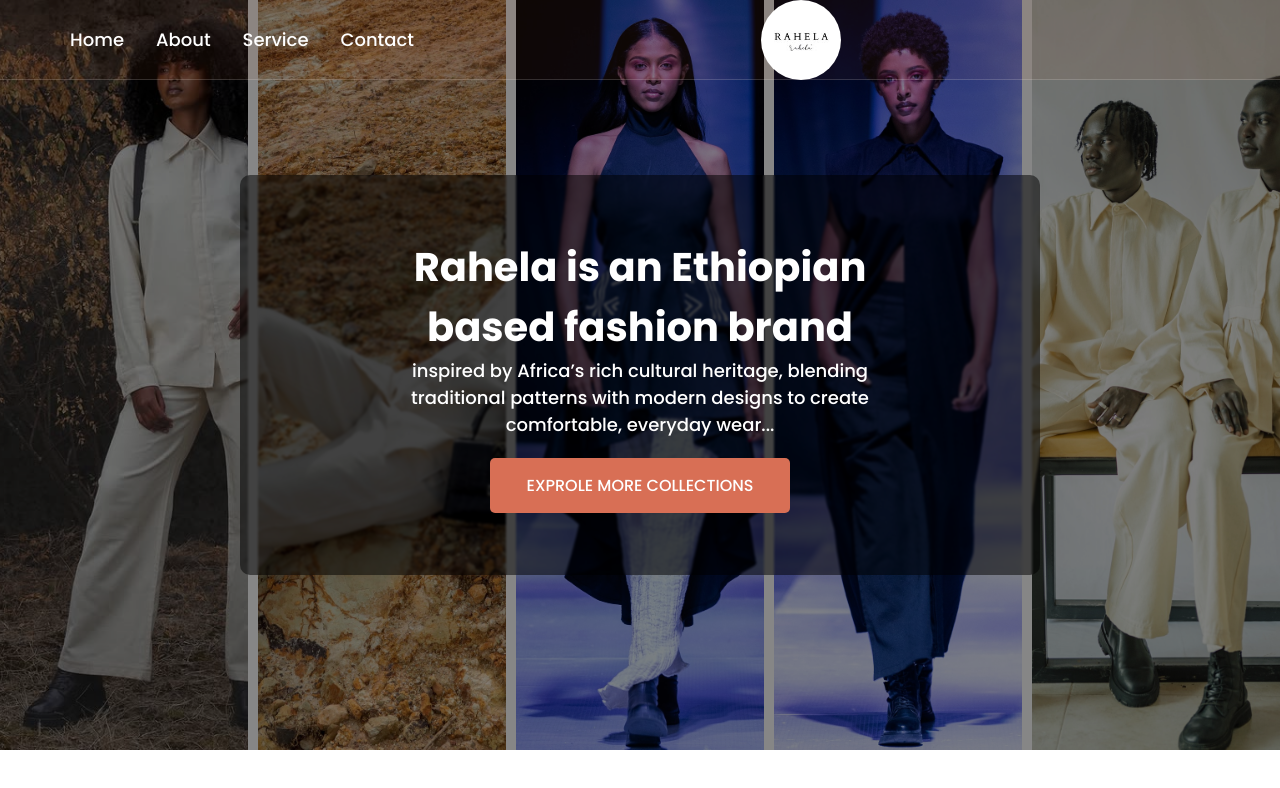
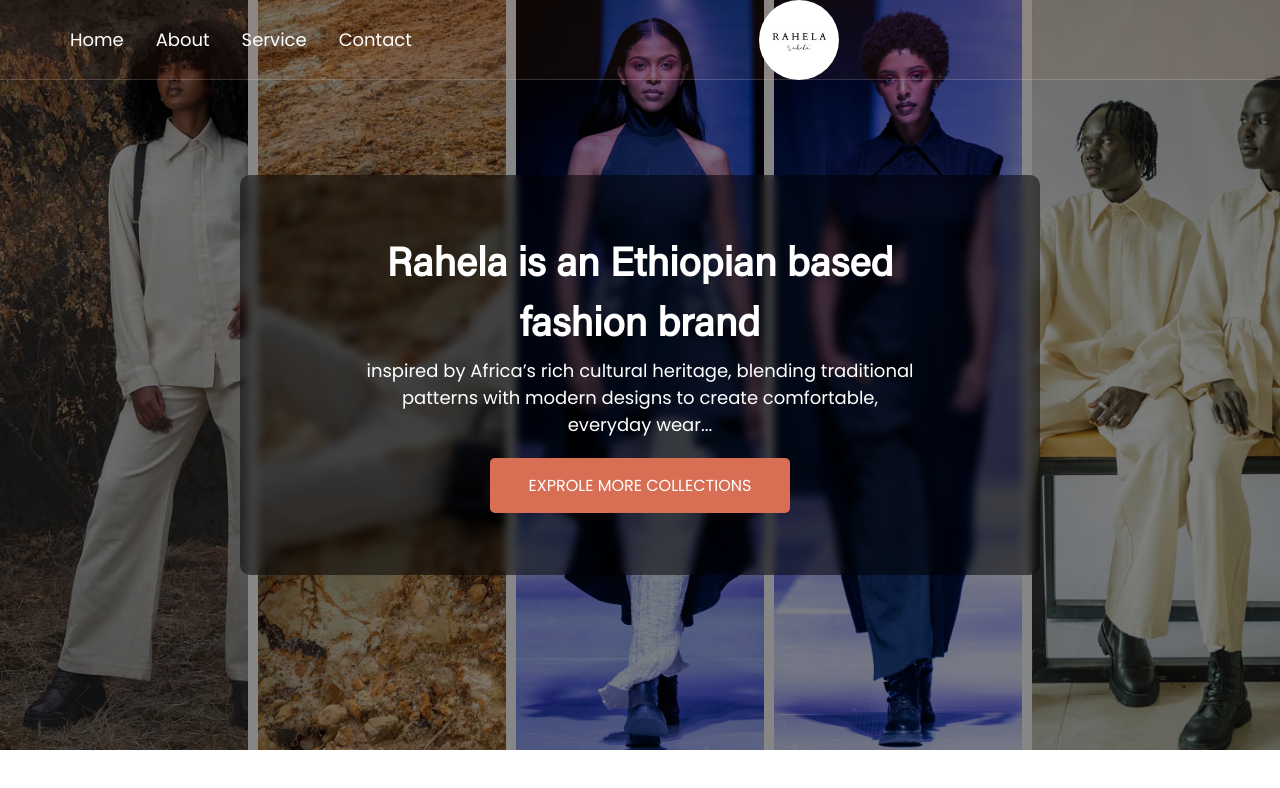
Before and after one commit to Yohanes590/Rahela-Fastion, a Next.js app: page / in a window 1280 px wide. Shown: the top 788 px of the page. Built offline with nearby package versions, Linux system fonts and the light colour scheme.

Commit message:
fonts and style

```diff
--- /dev/null
+++ b/app/fonts.css
@@ -0,0 +1,7 @@
+@font-face {
+  font-family: 'Acumin Pro';
+  src: url('/fonts/Acumin-RPro.otf') format('opentype');
+  font-weight: 400;
+  font-style: normal;
+  font-display: swap;
+}
--- a/app/globals.css
+++ b/app/globals.css
@@ -1,13 +1,9 @@
-@import url('https://fonts.googleapis.com/css2?family=Poppins:ital,wght@0,100;0,200;0,300;0,400;0,500;0,600;0,700;0,800;0,900;1,100;1,200;1,300;1,400;1,500;1,600;1,700;1,800;1,900&display=swap');
 @import "tailwindcss";
-/* @font-face {
-  font-family: 'Acumin Pro';
-  src: url('/fonts/AcuminPro-Regular.woff2') format('woff2'),
-       url('/fonts/AcuminPro-Regular.woff') format('woff');
-  font-weight: 400;
-  font-style: normal;
-  font-display: swap;
-} */
+
+@font-face {
+  font-family:"Poppins" ;
+  src: url('/fonts/Poppins-Regular.ttf')format("opentype");
+}
 
 body{
   font-family: "Poppins", sans-serif;
--- a/app/layout.tsx
+++ b/app/layout.tsx
@@ -1,6 +1,6 @@
 import type { Metadata } from "next";
 import "./globals.css";
-
+import './fonts.css'
 export const metadata: Metadata = {
   title: "Rahela Fashion Design",
   description: "Authentic Afrocentric fashion blending Ethiopian heritage with modern style.",
--- a/components/home-page.tsx
+++ b/components/home-page.tsx
@@ -3,9 +3,9 @@
 export default function HomePage() {
       return <>
             <div className="absolute z-30 h-[750px] w-full flex justify-center items-center bg-[#00000079]">
-                  <div className="box-center w-[800px] flex text-center justify-center items-center rounded-[10px] h-[400px] backdrop-blur-[1px] bg-[#00000081]">
+                  <div className="box-center w-[800px] flex text-center justify-center items-center rounded-[10px] h-[400px] backdrop-blur-[4px] bg-[#00000081]">
                         <div className="box-header-section">
-                              <h1 className="text-[40px] w-[550px] font-bold text-[white]">Rahela is an Ethiopian
+                              <h1 className="text-[40px] w-[550px] font-bold text-[white]" style={{ fontFamily: 'Acumin Pro' }}>Rahela is an Ethiopian
                                     based fashion brand</h1>
                               <p className="text-[#FFFFFF] w-[550px] text-[18px]">
                                     inspired by Africa’s rich cultural heritage, blending traditional patterns
--- a/components/navigation-bar.tsx
+++ b/components/navigation-bar.tsx
@@ -6,10 +6,10 @@
 
             <div className="navigation-bar border-b-1 border-[#ffffff28] fixed z-40 flex items-center bg-[#ff88390e] gap-10 h-[80px] w-full">
                   <div className="sub-navigation text-[18px] pl-[70px] flex gap-8 text-[white]">
-                        <Link href="/">Home</Link>
-                        <Link href="/">About</Link>
-                        <Link href="/">Service</Link>
-                        <Link href="/">Contact</Link>
+                        <Link className="transition-all duration-100 hover:text-amber-200" href="/">Home</Link>
+                        <Link className="transition-all duration-100 hover:text-amber-200" href="/">About</Link>
+                        <Link className="transition-all duration-100 hover:text-amber-200" href="/">Service</Link>
+                        <Link className="transition-all duration-100 hover:text-amber-200" href="/">Contact</Link>
                   </div>
                   <div className="logo-container ml-[24%]">
                     <div className="navigation-log rounded-full overflow-hidden  w-[80px] h-[80px]">
```
Also changed, not shown: public/fonts/Poppins-Regular.ttf (added).
